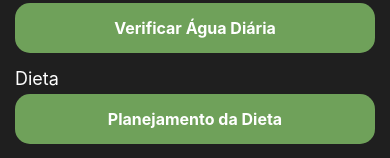
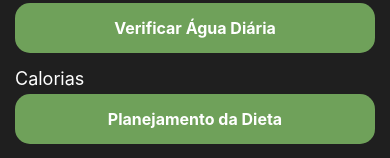
Before and after one commit to Blupas/maissanus-tcc, a React Native app: screen /Selecao in a window 390 px wide. Shown: the part 632-790 px from the top of the page. Built offline with nearby package versions, Linux system fonts and the light colour scheme.

Commit message:
versao final

```diff
--- a/src/SelecaoScreen.js
+++ b/src/SelecaoScreen.js
@@ -81,7 +81,7 @@ const TelaSelecao = () => {
       </View>
 
       <View style={styles.option}>
-        <Text style={styles.optionTitle}>Dieta</Text>
+        <Text style={styles.optionTitle}>Calorias</Text>
         <TouchableOpacity
           style={styles.optionButton}
           onPress={() => navigation.navigate('CaloriasDiarias')}  // Corrigir nome da tela
```
